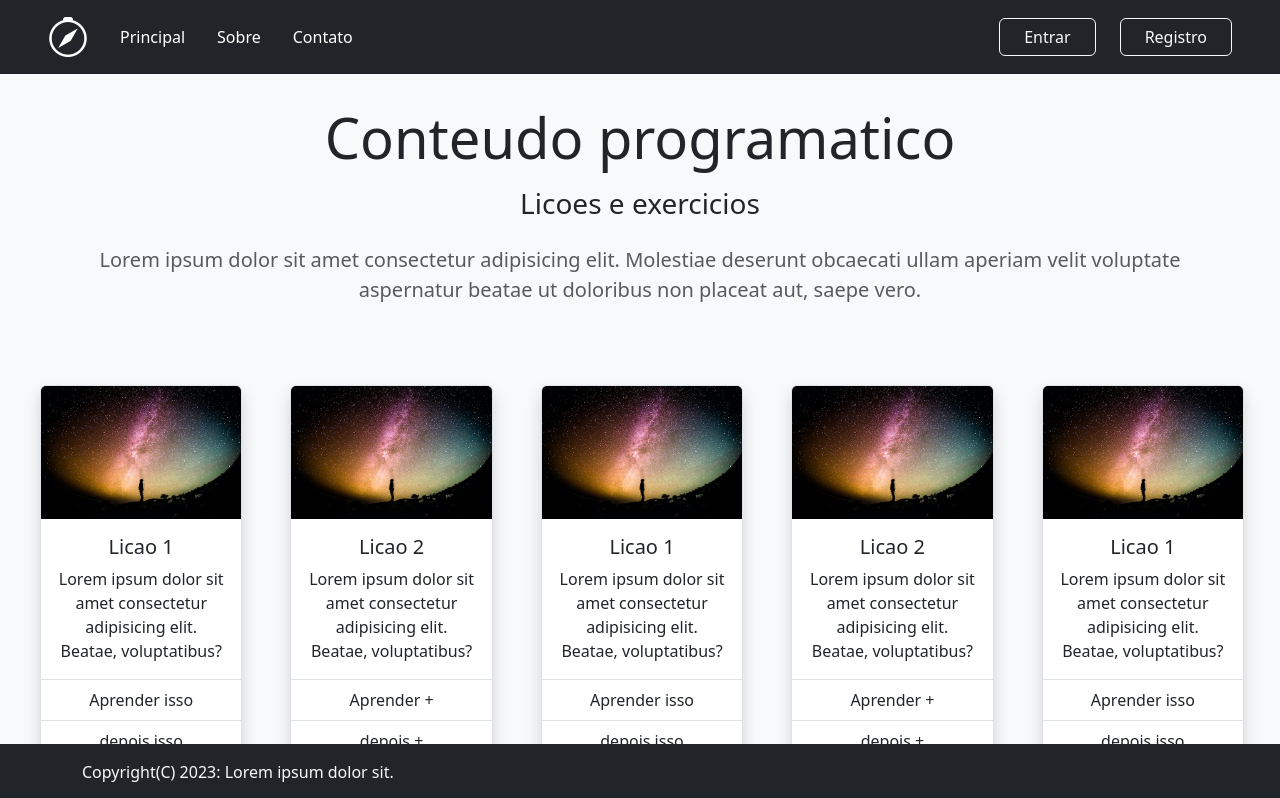
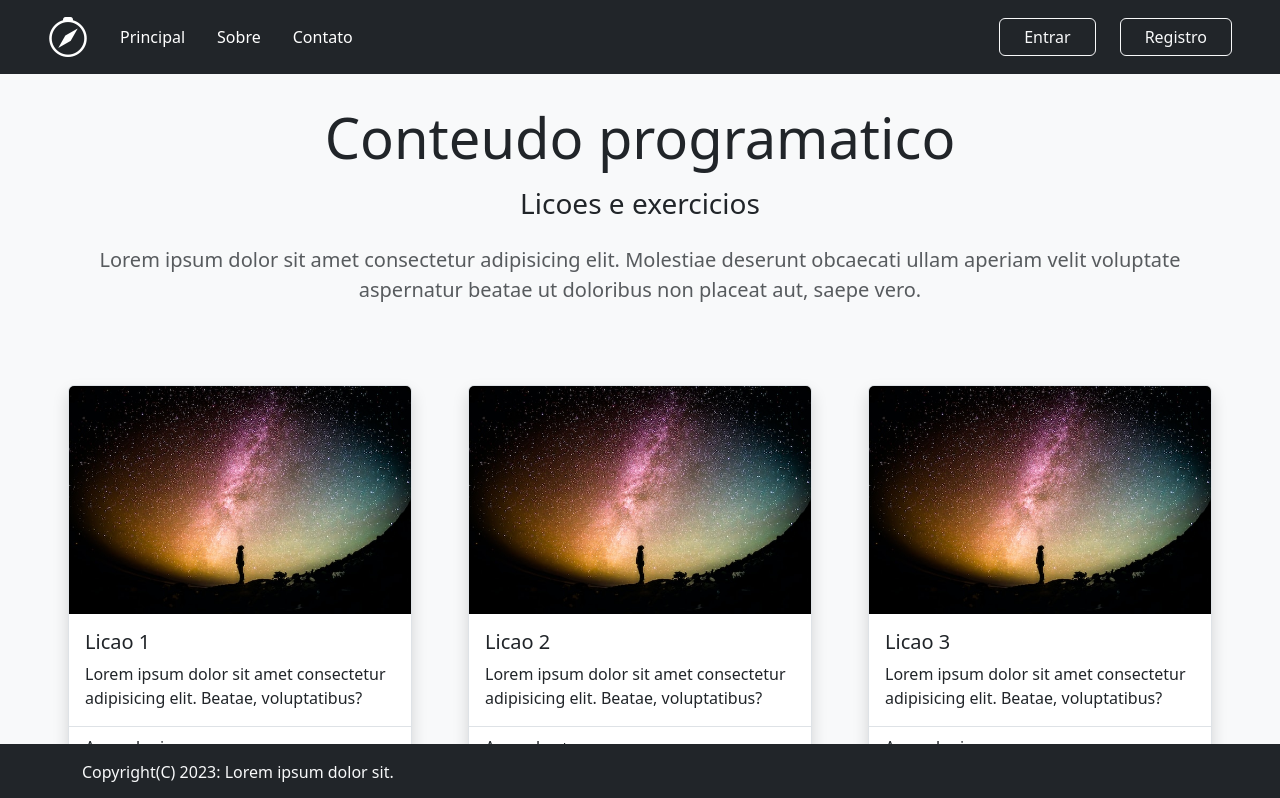
Before and after one commit to guisazevedo/aprendizado, a React (Vite) app: page /content in a window 1280 px wide. Shown: the top 798 px of the page. Built offline with nearby package versions, Linux system fonts and the light colour scheme.

Commit message:
content aligned

```diff
--- a/src/01_components/Content.tsx
+++ b/src/01_components/Content.tsx
@@ -18,8 +18,7 @@ const Content = ({
   button,
 }: Props) => {
   return (
-    <div className="container m-3">
-      <div className="card border px-0 shadow gb-body">
+    <div className="card border px-0 m-3 shadow gb-body">
       <img
         src={image}
         className="card-img-top"
@@ -41,11 +40,10 @@ const Content = ({
         </a>
       </div>
     </div>
-    </div>
   );
 };
 
 export default Content;
 
-// TODO => size image
-// TODO => image fit box
+// TODO => link iniciar
+// TODO => cols responsiviness
--- a/src/03_pages/Content_page.tsx
+++ b/src/03_pages/Content_page.tsx
@@ -33,7 +33,7 @@ const cards = [
   },
   {
     image: "/src/00_assets/images/class_1.jpg",
-    title: "Licao 1",
+    title: "Licao 3",
     description:
       "Lorem ipsum dolor sit amet consectetur adipisicing elit. Beatae, voluptatibus?",
     objective_1: "Aprender isso",
@@ -43,7 +43,7 @@ const cards = [
   },
   {
     image: "/src/00_assets/images/class_1.jpg",
-    title: "Licao 2",
+    title: "Licao 4",
     description:
       "Lorem ipsum dolor sit amet consectetur adipisicing elit. Beatae, voluptatibus?",
     objective_1: "Aprender +",
@@ -53,7 +53,7 @@ const cards = [
   },
   {
     image: "/src/00_assets/images/class_1.jpg",
-    title: "Licao 1",
+    title: "Licao 5",
     description:
       "Lorem ipsum dolor sit amet consectetur adipisicing elit. Beatae, voluptatibus?",
     objective_1: "Aprender isso",
@@ -63,7 +63,7 @@ const cards = [
   },
   {
     image: "/src/00_assets/images/class_1.jpg",
-    title: "Licao 2",
+    title: "Licao 6",
     description:
       "Lorem ipsum dolor sit amet consectetur adipisicing elit. Beatae, voluptatibus?",
     objective_1: "Aprender +",
@@ -79,9 +79,15 @@ const Content_page = () => {
       <Navbar />
       <div className="py-5"></div>
       <HeaderText header={header} sub_header={sub_header} text={text} />
-      <div className="row text-center me-3">
+      <div className="row justify-content-center">
         {cards.map((card) => (
-          <div className="col-sm">
+          <div
+            className="col-lg-3"
+            style={{
+              minWidth: "400px",
+              maxWidth: "500px",
+            }}
+          >
             <Content
               image={card.image}
               title={card.title}
```
Lines whose indentation alone changed are shown as unchanged.
